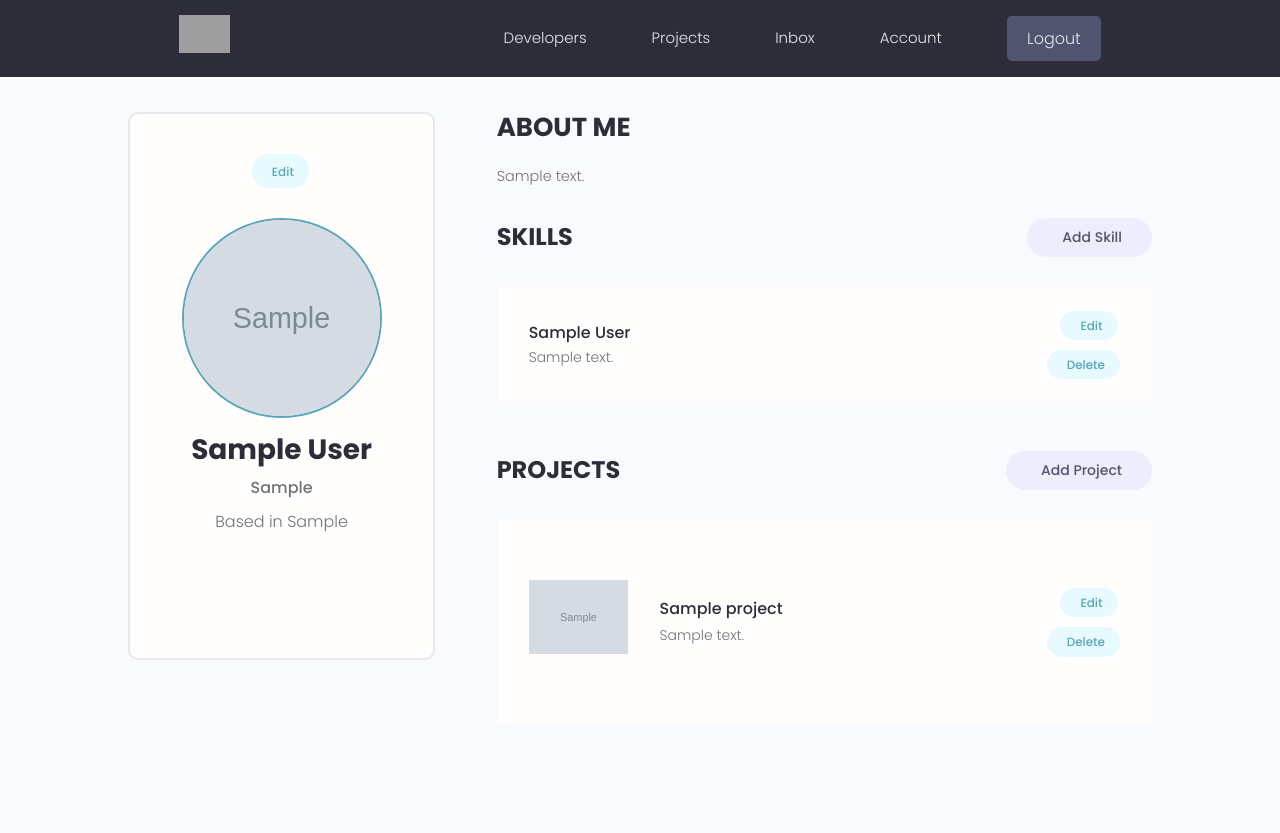
After one commit to pydeveloperashish/DevSearch-Project-Django, a Django app: page /account/ in a window 1280 px wide. The commit adds this page. Run offline with Django 4.2, Linux system fonts and the light colour scheme; a user stored in the database is signed in; tables that the repository leaves empty hold one stand-in row (values such as "Sample post"); grey boxes marked "Sample" are stand-in pictures; parts of the project's set-up code (start-up, migrations or seed data) failed here and were passed over; some libraries are stand-ins or nearby versions; grey boxes are pictures that could not be loaded.

Commit message:
user account page added

```diff
--- a/templates/navbar.html
+++ b/templates/navbar.html
@@ -18,7 +18,7 @@
           <li class="header__menuItem"><a href="#">Inbox</a></li>
 
           {% if request.user.is_authenticated %}
-          <li class="header__menuItem"><a href="{% url 'create-project' %}">Add Project</a></li>
+          <li class="header__menuItem"><a href="{% url 'account' %}">Account</a></li>
           <li class="header__menuItem"><a href="{% url 'logout' %}" class="btn btn--sub">Logout</a></li>
           {% else %}
           <li class="header__menuItem"><a href="{% url 'login' %}" class="btn btn--sub">Login/Sign Up</a></li>
--- /dev/null
+++ b/users/templates/users/account.html
@@ -0,0 +1,99 @@
+{% extends 'main.html' %}
+
+{% block content %}
+
+
+  <!-- Main Section -->
+  <main class="settingsPage profile my-md">
+    <div class="container">
+      <div class="layout">
+        <div class="column column--1of3">
+          <div class="card text-center">
+            <div class="card__body dev">
+              <a class="tag tag--pill tag--main settings__btn" href="#"><i class="im im-edit"></i> Edit</a>
+              <img class="avatar avatar--xl dev__avatar" src="{{profile.profile_image.url}}"/>
+              <h2 class="dev__name">{{profile.name}}</h2>
+              <p class="dev__title">{{profile.short_intro}}</p>
+              <p class="dev__location">Based in {{profile.location}}</p>
+              <ul class="dev__social">
+                <li>
+                  <a title="Github" href="#" target="_blank"><i class="im im-github"></i></a>
+                </li>
+                <li>
+                  <a title="Stackoverflow" href="#" target="_blank"><i class="im im-stackoverflow"></i></a>
+                </li>
+                <li>
+                  <a title="Twitter" href="#" target="_blank"><i class="im im-twitter"></i></a>
+                </li>
+                <li>
+                  <a title="LinkedIn" href="#" target="_blank"><i class="im im-linkedin"></i></a>
+                </li>
+                <li>
+                  <a title="Personal Website" href="#" target="_blank"><i class="im im-globe"></i></a>
+                </li>
+              </ul>
+            </div>
+          </div>
+        </div>
+        <div class="column column--2of3">
+          <div class="devInfo">
+            <h3 class="devInfo__title">About Me</h3>
+            <p class="devInfo__about">
+              {{profile.bio}}
+            </p>
+          </div>
+          <div class="settings">
+            <h3 class="settings__title">Skills</h3>
+            <a class="tag tag--pill tag--sub settings__btn tag--lg" href="#"><i class="im im-plus"></i> Add Skill</a>
+          </div>
+
+          <table class="settings__table">
+            {% for skill in skills %}
+            <tr>
+              <td class="settings__tableInfo">
+                <h4>{{skill.name}}</h4>
+                <p>
+                  {{skill.description}}
+                </p>
+              </td>
+              <td class="settings__tableActions">
+                <a class="tag tag--pill tag--main settings__btn" href="#"><i class="im im-edit"></i> Edit</a>
+                <a class="tag tag--pill tag--main settings__btn" href="#"><i class="im im-x-mark-circle-o"></i>
+                  Delete</a>
+              </td>
+            </tr>
+            {% endfor %}
+
+          </table>
+
+          <div class="settings">
+            <h3 class="settings__title">Projects</h3>
+            <a class="tag tag--pill tag--sub settings__btn tag--lg" href="#"><i class="im im-plus"></i> Add Project</a>
+          </div>
+
+          <table class="settings__table">
+            {% for project in projects %}
+            <tr>
+              <td class="settings__thumbnail">
+                <a href="{% url 'project' project.id %}"><img src="{{ project.featured_image.url }}" alt="Project Thumbnail" /></a>
+              </td>
+              <td class="settings__tableInfo">
+                <a href="{% url 'project' project.id %}">{{ project.title }}</a>
+                <p>
+                  {{project.description|slice:"150"}}
+                </p>
+              </td>
+              <td class="settings__tableActions">
+                <a class="tag tag--pill tag--main settings__btn" href="#"><i class="im im-edit"></i> Edit</a>
+                <a class="tag tag--pill tag--main settings__btn" href="#"><i class="im im-x-mark-circle-o"></i>
+                  Delete</a>
+              </td>
+            </tr>
+            {% endfor %}
+          </table>
+        </div>
+      </div>
+    </div>
+  </main>
+
+{% endblock content %}
--- a/users/urls.py
+++ b/users/urls.py
@@ -7,4 +7,5 @@ urlpatterns = [
     path('register/', views.registerUser, name = 'register'),
     path('', views.profiles, name = 'profiles'),
     path('profile/<str:pk>', views.userProfile, name = 'user-profile'),
+    path('account/', views.userAccount, name = 'account'),
 ]
--- a/users/views.py
+++ b/users/views.py
@@ -1,10 +1,12 @@
 from django.shortcuts import render, redirect
 from django.contrib.auth import login, logout, authenticate
+from django.contrib.auth.decorators import login_required
 from django.contrib.auth.models import User
 #from django.contrib.auth.forms import UserCreationForm
 from .forms import CustomUserCreationForm
 from django.contrib import messages
 from .models import Profile
+
 
 # Create your views here.
 
@@ -74,3 +76,16 @@ def userProfile(request, pk):
     context = {"profile": profile,
                "topSkills": topskills, "otherSkills": otherskills}
     return render(request, 'users/user-profile.html', context)
+
+
+@login_required(login_url = 'login')
+def userAccount(request):
+    # Get the user profile
+    profile = request.user.profile
+    skills = profile.skill_set.all()
+    projects = profile.project_set.all()
+
+    context = {"profile": profile,
+               "skills": skills,
+               'projects': projects}
+    return render(request, 'users/account.html', context)
```
